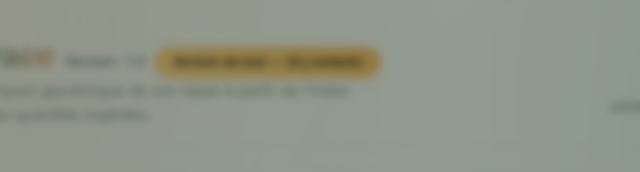
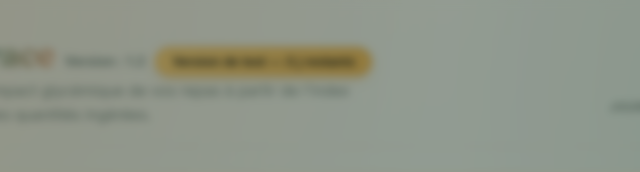
Before and after one commit to ledocpc-hue/glyco, a plain HTML site: page glycotrace.html in a window 1280 px wide. Shown: the top 172 px of the page, 241-881 px from the left. Drawn offline with Linux system fonts and the light colour scheme.

Commit message:
Add files via upload

```diff
--- a/glycotrace.html
+++ b/glycotrace.html
@@ -1254,7 +1254,7 @@ showWelcomeIfFirstRun();
 
 // --- Période d'essai limitée à 14 jours ---
 const TRIAL_KEY = 'glycotrace:trialStart';
-const TRIAL_DAYS = 14;
+const TRIAL_DAYS = 3;
 const trialBtn = document.getElementById('trialBtn');
 const trialExpiredOverlay = document.getElementById('trialExpiredOverlay');
 const trialInfoOverlay = document.getElementById('trialInfoOverlay');
```
Also changed, not shown: index.html (+1 -1 lines).
